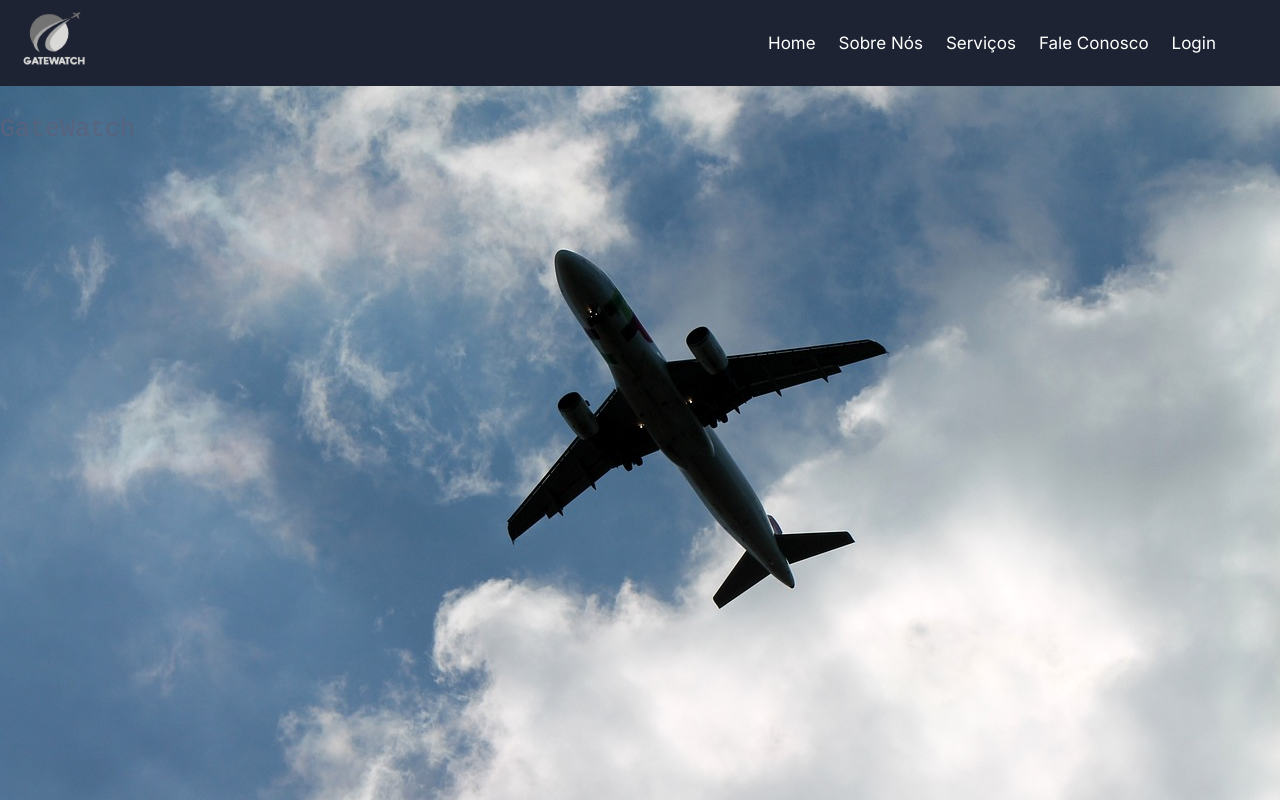
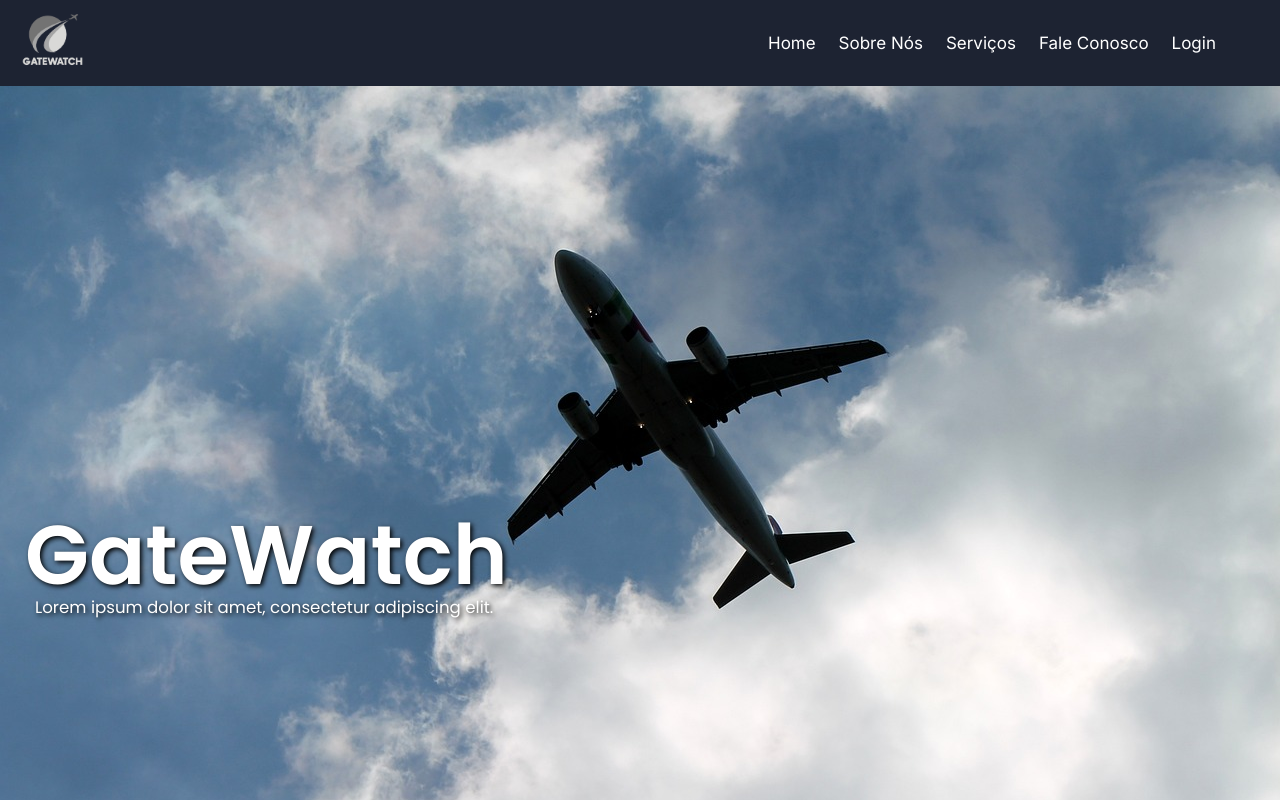
Before and after one commit to Gate-Watch/Gate-Watch, a website: page Página Web (Front)/public/HTML/exemplo.html in a window 1280 px wide. Shown: the top 800 px of the page. Drawn offline with Linux system fonts and the light colour scheme.

Commit message:
Adição da pasta Fontes e iniciação do CSS

```diff
--- a/Página Web (Front)/public/CSS/style.css
+++ b/Página Web (Front)/public/CSS/style.css
@@ -1,3 +1,12 @@
+@font-face {
+    font-family: poppins-sb;
+    src: url(../Fonts/Poppins-SemiBold.ttf);
+  }
+  @font-face {
+    font-family: poppins;
+    src: url(../Fonts/Poppins-Regular.ttf);
+  }
+
 * {
 
     margin: 0;
@@ -18,11 +27,11 @@ body {
     height: 60%;
     display: flex;
     justify-content: center;
-    margin-bottom: 0%;
 }
 
 .header img {
-    width: 108px;
+    width: 105px;
+    margin-top: 2px;
 }
 
 
@@ -78,4 +87,22 @@ body {
     height: 100vh;
     background-repeat: no-repeat;
     background-size: cover;
+    color: white;
+    text-shadow: 2px 2px 5px black;
 }
+
+.containerContent span{
+    font-size: 6.5vw;
+    font-family: poppins-sb;
+    position: absolute;
+    bottom: 183px;
+    left: 25px;
+}
+
+.containerContent p{
+    font-size: 1.3vw;
+    position: absolute;
+    font-family: poppins;
+    bottom: 180px;
+    left: 35px;
+}
--- a/Página Web (Front)/public/HTML/exemplo.html
+++ b/Página Web (Front)/public/HTML/exemplo.html
@@ -29,8 +29,10 @@
     <div class="content">
         <div class="containerContent">
             <br>
-            GateWatch
+            <span>GateWatch</span>
+            <p>Lorem ipsum dolor sit amet, consectetur adipiscing elit.</p>
         </div>
+        aaaaaaaaaaaaaaaaa
     </div>
     <div class="footer">
         <div class="containerFooter">
```
Also changed, not shown: Página Web (Front)/public/Fonts/Poppins-Regular.ttf (added), Página Web (Front)/public/Fonts/Poppins-SemiBold.ttf (added).
